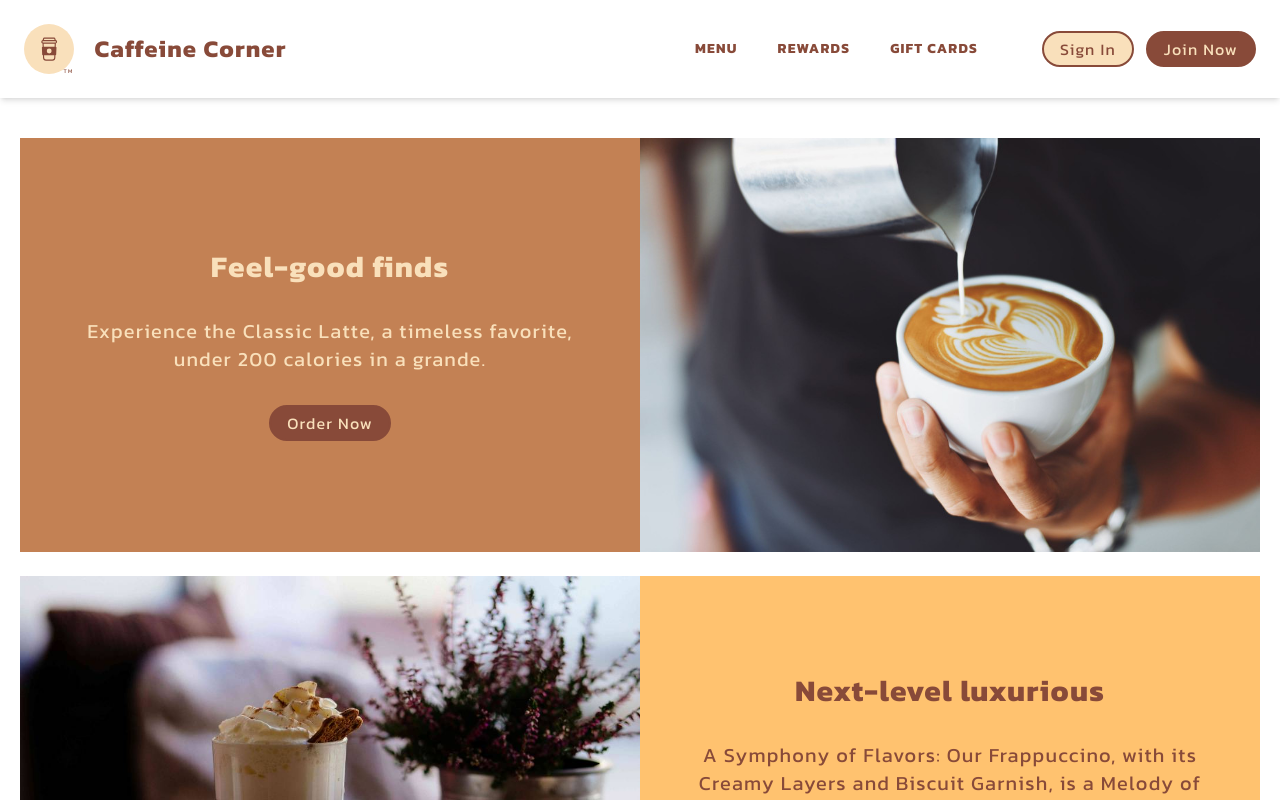
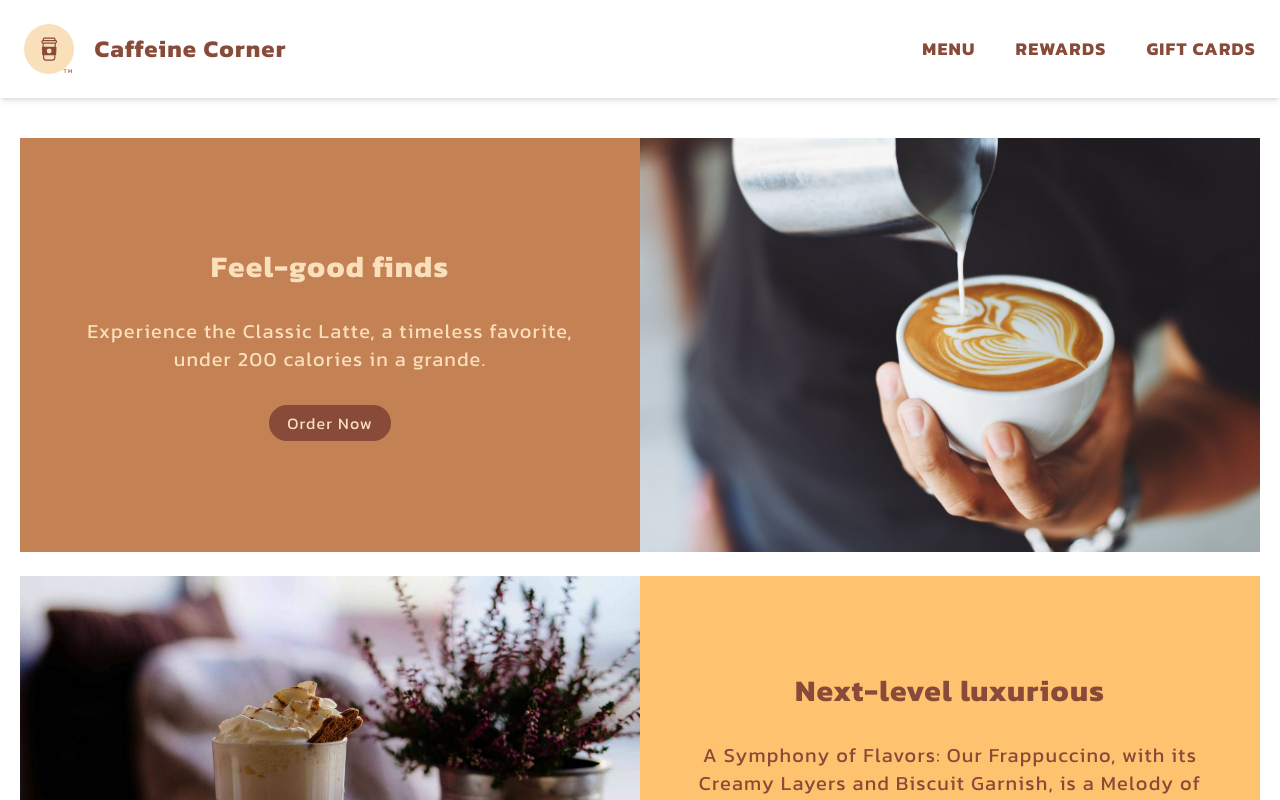
Before and after one commit to an4s911/caffeine-corner, a React (Create React App) app: page / in a window 1280 px wide. Shown: the top 800 px of the page. Built offline with nearby package versions, Linux system fonts and the light colour scheme.

Commit message:
Removed sign in and register

```diff
--- a/src/components/Header.jsx
+++ b/src/components/Header.jsx
@@ -14,7 +14,7 @@ const Nav = forwardRef(({ md, setSideNavIn }, ref) => {
             ref={ref}
             className={`${md ? "hidden md:flex" : "flex md:hidden"} md:items-center flex-col md:gap-5 lg:gap-8 gap-10 bg-white top-0 fixed md:static md:z-0 md:h-auto md:w-auto md:flex-row -z-20 right-0 w-4/5 h-screen md:py-0 md:px-0 py-14 px-8 pt-24 md:pt-0`}
         >
-            <nav className="text-primary flex md:uppercase md:font-bold text-2xl w-max md:text-sm flex-col gap-8 md:flex-row md:gap-4 lg:gap-10">
+            <nav className="text-primary flex md:uppercase md:font-bold text-2xl w-max md:text-lg flex-col gap-8 md:flex-row md:gap-4 lg:gap-10">
                 <CustomLink to="/menu" className="md:hover:text-secondary">
                     Menu
                 </CustomLink>
@@ -25,15 +25,6 @@ const Nav = forwardRef(({ md, setSideNavIn }, ref) => {
                     Gift Cards
                 </CustomLink>
             </nav>
-            <hr />
-            <div className="flex gap-3">
-                <CustomLink to="/login">
-                    <button className="light">Sign In</button>
-                </CustomLink>
-                <CustomLink to="/register">
-                    <button className="">Join Now</button>
-                </CustomLink>
-            </div>
         </div>
     );
 });
```
